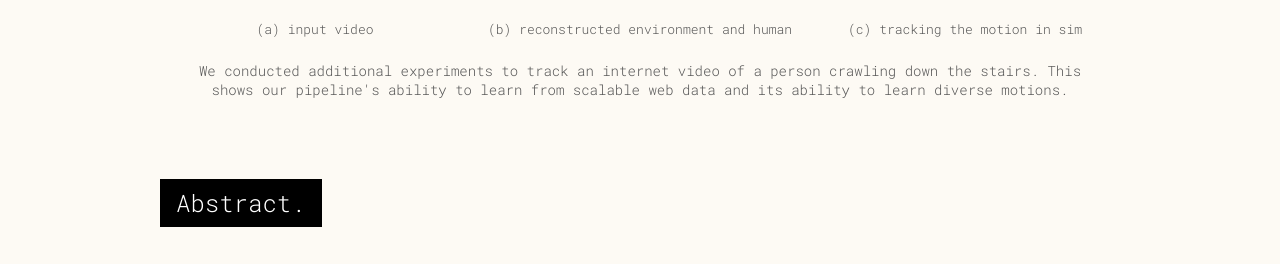
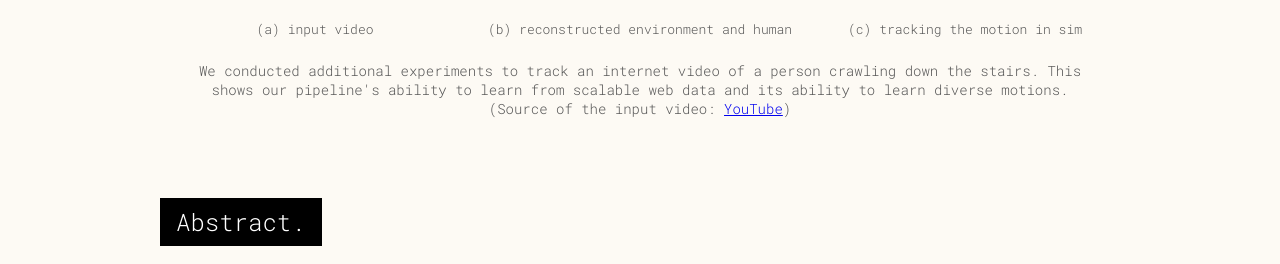
Before and after one commit to VideoMimic/videomimic.github.io, a plain HTML site: page index.html in a window 1280 px wide. Shown: the part 1201-1465 px from the top of the page. Drawn offline with nearby package versions, Linux system fonts and the light colour scheme.

Commit message:
Update index.html; add link to video

```diff
--- a/index.html
+++ b/index.html
@@ -69,7 +69,7 @@
         <p class="r2s-caption-item">(c) tracking the motion in sim</p>
     </div>
     <p class="figure-caption">
-      We conducted additional experiments to track an internet video of a person crawling down the stairs. This shows our pipeline's ability to learn from scalable web data and its ability to learn diverse motions.
+            We conducted additional experiments to track an internet video of a person crawling down the stairs. This shows our pipeline's ability to learn from scalable web data and its ability to learn diverse motions. (Source of the input video: <a href="https://www.youtube.com/watch?v=ZVpiA0YNQ5g&t=331s" target="_blank">YouTube</a>)
     </p>
 
     <div class="tagline" id="abstract">Abstract.</div>
```
